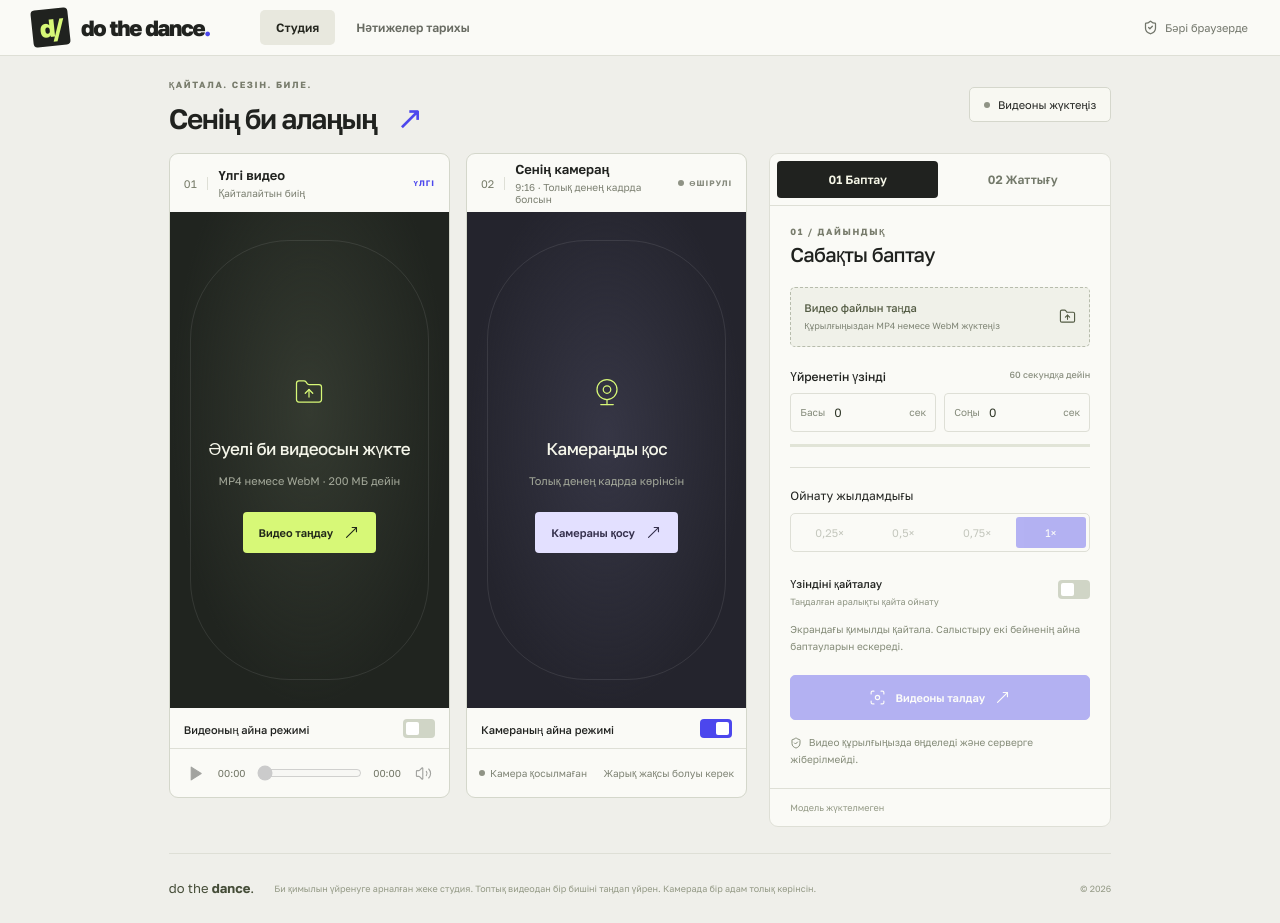
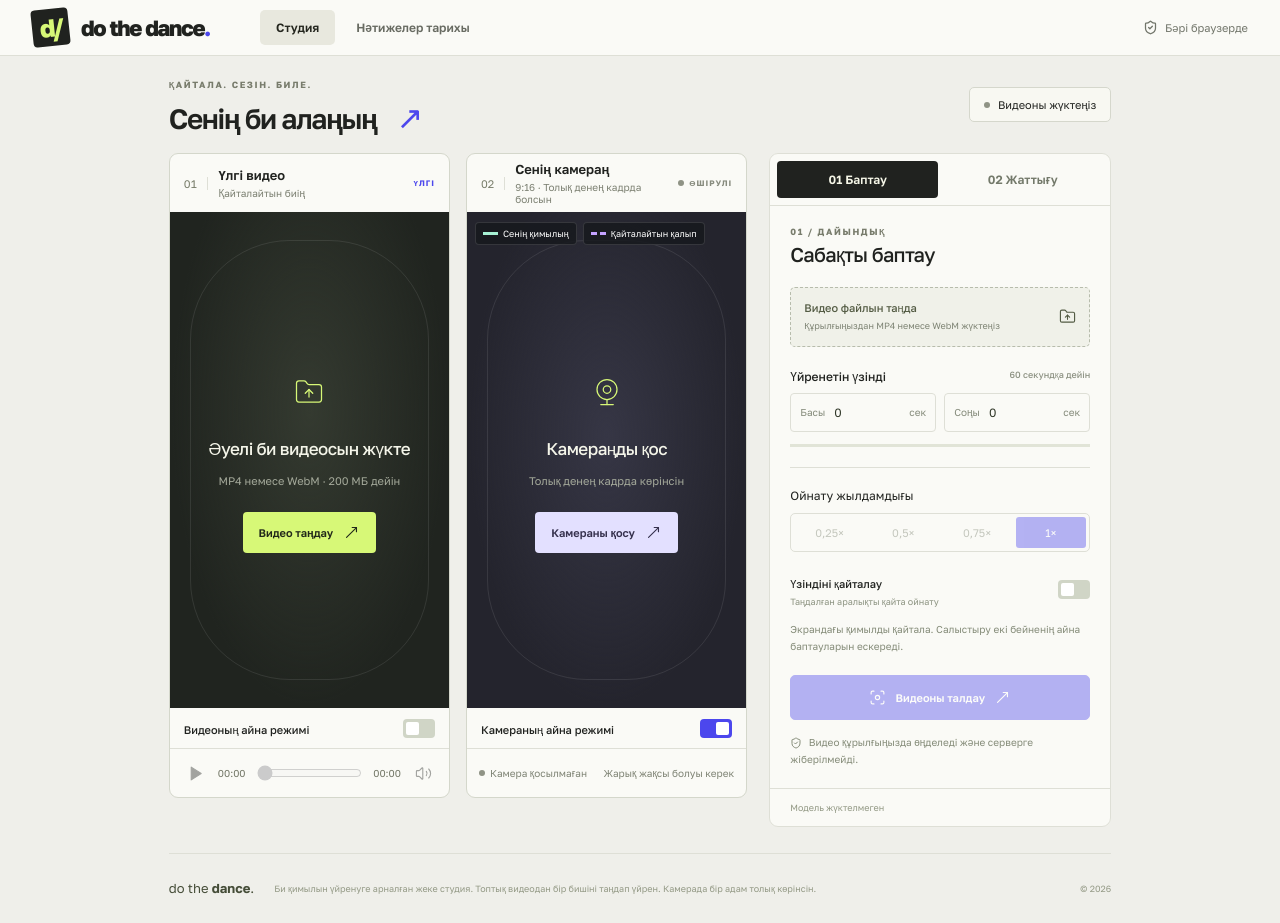
Before and after one commit to aqinaq/DoTheDance, a React (Vite) app: page / in a window 1280 px wide. Built offline with nearby package versions, Linux system fonts and the light colour scheme.

Commit message:
Update Site source

```diff
--- a/src/App.tsx
+++ b/src/App.tsx
@@ -7,6 +7,7 @@ import { videoFileIssue } from './video'
 import { moveEnd, moveStart } from './clip'
 import { trackDancer, type DetectionFrame, type Anchor } from './tracking'
 import { DancerPicker } from './DancerPicker'
+import { drawCameraOverlay, targetOnCamera } from './overlay'
 import { cameraFrame } from './cameraFrame'
 import './style.css'
 
@@ -79,6 +80,11 @@ export default function App(){
     setPlayhead(0);setPlaying(false);setCountdown(0);setError('');setOffset(0)
     drawPose(videoCanvasRef.current,null,videoMirror)
   },[stopCamera,videoMirror])
+  const drawCamera=useCallback((time=videoRef.current?.currentTime??0,highlight:number[]=[])=>{
+    const video=videoRef.current,current=lastCameraPoseRef.current
+    const target=targetOnCamera(samplesRef.current,current,time+offset,video?.videoWidth&&video.videoHeight?video.videoWidth/video.videoHeight:1,9/16,videoMirror,cameraMirror)
+    drawCameraOverlay(cameraCanvasRef.current,current,target,cameraMirror,highlight)
+  },[offset,videoMirror,cameraMirror])
   useEffect(()=>()=>{sessionRef.current++;abortRef.current?.abort();streamRef.current?.getTracks().forEach(t=>t.stop());detectorRef.current?.close();if(urlRef.current)URL.revokeObjectURL(urlRef.current)},[])
   useEffect(()=>{const handler=()=>{streamRef.current?.getTracks().forEach(t=>t.stop())};window.addEventListener('pagehide',handler);return()=>window.removeEventListener('pagehide',handler)},[])
   useEffect(()=>{
@@ -87,17 +93,18 @@ export default function App(){
       canvases.forEach(c=>{if(c){c.width=c.clientWidth*devicePixelRatio;c.height=c.clientHeight*devicePixelRatio}})
       const video=videoRef.current,sample=nearestSample(samplesRef.current,video?.currentTime??0)
       drawPose(videoCanvasRef.current,sample&&!poseIssue(sample.pose,sample.poseCount)?sample.pose:null,videoMirror,[],video?.videoWidth,video?.videoHeight)
-      drawPose(cameraCanvasRef.current,lastCameraPoseRef.current,cameraMirror,[],360,640)
+      drawCamera()
     })
     canvases.forEach(c=>{if(c){ro.observe(c);c.width=c.clientWidth*devicePixelRatio;c.height=c.clientHeight*devicePixelRatio}})
     return()=>ro.disconnect()
-  },[tab,videoMirror,cameraMirror])
+  },[tab,videoMirror,cameraMirror,drawCamera])
   const drawReference=useCallback((time:number)=>{
     const el=videoRef.current
     const sample=nearestSample(samplesRef.current,time)
     drawPose(videoCanvasRef.current,sample&&!poseIssue(sample.pose,sample.poseCount)?sample.pose:null,videoMirror,[],el?.videoWidth,el?.videoHeight)
-  },[videoMirror])
-  useEffect(()=>{drawReference(videoRef.current?.currentTime??0);drawPose(cameraCanvasRef.current,lastCameraPoseRef.current,cameraMirror,live?.highlight,360,640)},[videoMirror,cameraMirror,live,drawReference])
+    drawCamera(time)
+  },[videoMirror,drawCamera])
+  useEffect(()=>{drawReference(videoRef.current?.currentTime??0);drawCamera(undefined,live?.highlight)},[videoMirror,cameraMirror,live,drawReference,drawCamera])
 
   useEffect(()=>{cueRef.current='';cueAtRef.current=0;setLive(null)},[videoMirror,cameraMirror])
 
@@ -240,15 +247,15 @@ export default function App(){
             if(now-cueAtRef.current>1800||!cueRef.current){cueRef.current=result.cue;cueAtRef.current=now}
             setLive({...result,cue:cueRef.current})
           }else setLive(null)
-          drawPose(cameraCanvasRef.current,issue?null:pose,cameraMirror,result?.highlight||[],360,640)
           drawReference(vid.currentTime)
+          drawCamera(vid.currentTime,result?.highlight||[])
         }catch{setCameraIssue('Камера кадры талданбады. Жаттығуды қайта бастаңыз.');pause();return}
       }
       raf=requestAnimationFrame(tick)
     }
     raf=requestAnimationFrame(tick)
     return()=>cancelAnimationFrame(raf)
-  },[phase,offset,videoMirror,cameraMirror,drawReference])
+  },[phase,offset,videoMirror,cameraMirror,drawReference,drawCamera])
   useEffect(()=>{
     if(!cameraOn||phase==='practicing'||phase==='countdown')return
     let raf=0,last=0
@@ -256,13 +263,13 @@ export default function App(){
       const cam=cameraRef.current,detector=detectorRef.current
       if(now-last>=180&&cam&&detector&&cam.readyState>=2){
         last=now
-        try{const observation=detector.detect(cameraFrame(cam,cameraInputRef.current??(cameraInputRef.current=document.createElement('canvas'))),now);const pose=observation.pose;const issue=poseIssue(pose,observation.poseCount);lastCameraPoseRef.current=issue?null:pose;setCameraIssue(issue||'');drawPose(cameraCanvasRef.current,issue?null:pose,cameraMirror,[],360,640)}catch{setCameraIssue('Камера кадры талданбады. Камераны қайта қосыңыз.');return}
+        try{const observation=detector.detect(cameraFrame(cam,cameraInputRef.current??(cameraInputRef.current=document.createElement('canvas'))),now);const pose=observation.pose;const issue=poseIssue(pose,observation.poseCount);lastCameraPoseRef.current=issue?null:pose;setCameraIssue(issue||'');drawCamera()}catch{setCameraIssue('Камера кадры талданбады. Камераны қайта қосыңыз.');return}
       }
       raf=requestAnimationFrame(tick)
     }
     raf=requestAnimationFrame(tick)
     return()=>cancelAnimationFrame(raf)
-  },[cameraOn,phase,cameraMirror])
+  },[cameraOn,phase,cameraMirror,drawCamera])
   useEffect(()=>{if(sourceReady)setControlTab('practice')},[sourceReady])
   const canPractice=sourceReady&&['ready','paused','finished','insufficient'].includes(phase)&&validSamples>0
   const statusLabel=phase==='selecting'?'Бишіні таңдаңыз':phase==='analyzing'?`Талдануда · ${progress}%`:phase==='practicing'?'Жаттығу жүріп жатыр':phase==='countdown'?'Дайындалу':phase==='ready'?'Жаттығуға дайын':phase==='finished'?'Сабақ аяқталды':phase==='insufficient'?'Дерек жеткіліксіз':phase==='error'?'Қате':phase==='loaded'?'Видео жүктелді':'Видеоны жүктеңіз'
@@ -284,7 +291,7 @@ export default function App(){
           <div className="media-controls"><button disabled={!url||showPicker||phase==='analyzing'} onClick={()=>{const v=videoRef.current;if(!v)return;if(phase==='practicing'){pause();return}if(phase==='paused'){void resume();return}if(v.paused)v.play().catch(()=>setError('Видео ойнатылмады.'));else v.pause()}} aria-label={playing?'Кідірту':'Ойнату'}>{playing?<Pause size={17} fill="currentColor"/>:<Play size={17} fill="currentColor"/>}</button><span className="time">{fmt(playhead)}</span><input className="timeline" aria-label="Видео уақыты" type="range" min={0} max={duration||1} step="0.01" value={playhead} disabled={!url||showPicker||phase==='analyzing'} onChange={e=>{const t=Number(e.target.value);if(videoRef.current)videoRef.current.currentTime=t;setPlayhead(t);drawReference(t)}}/><span className="time">{fmt(duration)}</span><button disabled={!url} aria-label={muted?'Дыбысты қосу':'Дыбысты өшіру'} onClick={()=>setMuted(!muted)}>{muted?<VolumeX size={17}/>:<Volume2 size={17}/>}</button></div>
         </div>
         <div className="media-card"><div className="card-head"><div className="card-number">02</div><div><h3>Сенің камераң</h3><p>9:16 · Толық денең кадрда болсын</p></div><span className={`live-tag ${cameraOn?'on':''}`}><span/> {cameraOn?'ҚОСУЛЫ':'ӨШІРУЛІ'}</span></div>
-          <div className="stage camera-stage"><video ref={cameraRef} autoPlay muted playsInline style={{transform:cameraMirror?'scaleX(-1)':undefined}}/><canvas ref={cameraCanvasRef} className="pose-canvas"/>{!cameraOn&&<div className="stage-empty"><span className="empty-orbit mint-orbit"><Camera size={30}/></span><strong>Камераңды қос</strong><small>Толық денең кадрда көрінсін</small><button className="small-cta mint-cta" onClick={startCamera}>Камераны қосу <ArrowRight size={15}/></button></div>}{countdown>0&&<div className="countdown">{countdown}</div>}</div>
+          <div className="stage camera-stage"><video ref={cameraRef} autoPlay muted playsInline style={{transform:cameraMirror?'scaleX(-1)':undefined}}/><canvas ref={cameraCanvasRef} className="pose-canvas"/><div className="pose-legend"><span><i/>Сенің қимылың</span><span><i/>Қайталайтын қалып</span></div>{!cameraOn&&<div className="stage-empty"><span className="empty-orbit mint-orbit"><Camera size={30}/></span><strong>Камераңды қос</strong><small>Толық денең кадрда көрінсін</small><button className="small-cta mint-cta" onClick={startCamera}>Камераны қосу <ArrowRight size={15}/></button></div>}{countdown>0&&<div className="countdown">{countdown}</div>}</div>
           <div className="toggle-row"><div><b>Камераның айна режимі</b><small>{cameraMirror?'Қосулы · өзіңді айнадағыдай көресің':'Өшірулі · камера бастапқы күйінде'}</small></div><button className={`switch ${cameraMirror?'on':''}`} onClick={()=>setCameraMirror(v=>!v)} aria-label="Камераның айна режимі" aria-pressed={cameraMirror}><span/></button></div>
           <div className="camera-bottom"><span><span className={`camera-indicator ${cameraOn?'on':''}`}/>{cameraOn?'Камера дайын':'Камера қосылмаған'}</span>{cameraOn?<button onClick={()=>{if(phase==='practicing'||phase==='paused')finish();if(phase==='countdown'){sessionRef.current++;setCountdown(0);setPhase('ready')}stopCamera()}}>Камераны өшіру</button>:<span>Жарық жақсы болуы керек</span>}</div>
         </div>
@@ -307,6 +314,7 @@ export default function App(){
           <div className="practice-actions">{phase==='practicing'?<><button className="primary-button" onClick={pause}><Pause size={17}/> Кідірту</button><button className="secondary-button" onClick={finish}>Аяқтау</button></>:phase==='paused'?<><button className="primary-button" onClick={resume}><Play size={17} fill="currentColor"/> Жалғастыру</button><button className="secondary-button" onClick={finish}>Аяқтау</button></>:<button className="primary-button" disabled={!canPractice||!cameraOn||phase==='countdown'} onClick={begin}><Play size={17} fill="currentColor"/> Жаттығуды бастау <ArrowRight size={18}/></button>}</div>
           <div className="practice-state"><div className={`practice-symbol ${phase==='practicing'?'pulsing':''}`}><Activity size={29}/></div><div><b>{phase==='practicing'?'Қимыл талданып жатыр':phase==='countdown'?'Дайындал!':phase==='paused'?'Жаттығу кідірді':canPractice?'Бастауға дайынсың':'Қимылды бірге үйренейік'}</b><p>{phase==='practicing'?(cameraIssue||referenceNotice||'Үлгіге қарап, қимылды қайтала.'):'Видео талданып, камера қосылған соң жаттығуды баста.'}</p></div></div>
           <div className="scores"><div><span>Қимыл ұқсастығы</span><b>{live?`${live.poseScore}%`:'—'}</b><div className="score-bar"><span style={{width:`${live?.poseScore||0}%`}}/></div></div><div><span>Уақыт сәйкестігі</span><b>{live?`${live.timingScore}%`:'—'}</b><div className="score-bar mint-bar"><span style={{width:`${live?.timingScore||0}%`}}/></div></div></div>
+          <p className="overlay-hint">Жасыл сызық — сенің қимылың. Күлгін үзік сызық — үлгінің осы сәттегі қалпы. Екі адам да анық көрінгенде көрсетіледі.</p>
           <div className="feedback"><span className="feedback-icon"><Sparkles size={16}/></span><div><b>Нақты кеңес</b><p>{live?.cue||(phase==='practicing'?(referenceNotice||cameraIssue||'Бағалау үшін дерек жеткіліксіз'):'Жаттығу кезінде түзету осы жерде көрінеді.')}</p></div></div>
           <div className="offset-row"><label htmlFor="offset">Уақытты ығыстыру <span title="Камера мен үлгі арасындағы кідірісті қолмен түзетеді"><Info size={14}/></span></label><div><input id="offset" type="range" min="-1" max="1" step="0.05" value={offset} onChange={e=>setOffset(Number(e.target.value))}/><span>{offset>0?'+':''}{offset.toFixed(2)} с</span></div></div>
 
--- /dev/null
+++ b/src/overlay.ts
@@ -0,0 +1,22 @@
+import {drawPose, nearestSample, poseIssue, reflectPose, type Pose, type Sample} from './pose'
+
+/** Place the timed reference on the user's hip center and torso scale, in camera coordinates. */
+export function targetOnCamera(samples:Sample[],current:Pose|null,time:number,refAspect:number,camAspect:number,videoMirror:boolean,cameraMirror:boolean):Pose|null {
+  if(!current||poseIssue(current)||!Number.isFinite(refAspect)||refAspect<=0||!Number.isFinite(camAspect)||camAspect<=0)return null
+  const sample=nearestSample(samples,time)
+  if(!sample?.pose||poseIssue(sample.pose,sample.poseCount)||sample.trackState==='lost'||sample.trackState==='ambiguous'||Math.abs(sample.time-time)>.2)return null
+  const reference=videoMirror!==cameraMirror?reflectPose(sample.pose):sample.pose
+  const body=(p:Pose,aspect:number)=>{
+    const x=(p[23].x+p[24].x)/2*aspect,y=(p[23].y+p[24].y)/2
+    return {x,y,size:Math.hypot((p[11].x+p[12].x)/2*aspect-x,(p[11].y+p[12].y)/2-y)}
+  }
+  const from=body(reference,refAspect),to=body(current,camAspect)
+  if(from.size<.03||to.size<.03)return null
+  const scale=to.size/from.size
+  return reference.map(p=>({...p,x:((p.x*refAspect-from.x)*scale+to.x)/camAspect,y:(p.y-from.y)*scale+to.y}))
+}
+export function drawCameraOverlay(canvas:HTMLCanvasElement|null,current:Pose|null,target:Pose|null,mirrored:boolean,highlight:number[]=[]){
+  // Wider dashed purple target remains distinguishable even when poses coincide.
+  drawPose(canvas,target,mirrored,[],360,640,{color:'#c4a2ff',dashed:true})
+  drawPose(canvas,current,mirrored,highlight,360,640,{color:'#a6f0d3',overlay:true})
+}
--- a/src/pose.ts
+++ b/src/pose.ts
@@ -90,12 +90,12 @@ export function compare(reference: Sample[], current: Pose, time: number, offset
   }
 }
 
-export function drawPose(canvas: HTMLCanvasElement | null, pose: Pose | null, mirrored: boolean, highlight: number[] = [], videoWidth?: number, videoHeight?: number) {
+export function drawPose(canvas: HTMLCanvasElement | null, pose: Pose | null, mirrored: boolean, highlight: number[] = [], videoWidth?: number, videoHeight?: number, style: {color?:string; dashed?:boolean; overlay?:boolean} = {}) {
   if (!canvas) return
   const {width,height}=canvas
   const ctx=canvas.getContext('2d')
   if (!ctx) return
-  ctx.clearRect(0,0,width,height)
+  if(!style.overlay) ctx.clearRect(0,0,width,height)
   if (!pose) return
   const scale=videoWidth&&videoHeight?Math.min(width/videoWidth,height/videoHeight):1
   const drawnWidth=videoWidth&&videoHeight?videoWidth*scale:width
@@ -103,18 +103,22 @@ export function drawPose(canvas: HTMLCanvasElement | null, pose: Pose | null, mi
   const left=(width-drawnWidth)/2, top=(height-drawnHeight)/2
   const x=(i:number)=>left+(mirrored?1-pose[i].x:pose[i].x)*drawnWidth
   const y=(i:number)=>top+pose[i].y*drawnHeight
-  ctx.lineCap='round';ctx.lineJoin='round';ctx.lineWidth=Math.max(2,width/180)
+  ctx.save()
+  ctx.setLineDash(style.dashed?[Math.max(5,width/60),Math.max(4,width/90)]:[])
+  ctx.lineCap='round';ctx.lineJoin='round';ctx.lineWidth=Math.max(2,width/180)*(style.dashed?2.2:1)
   for (const [a,b] of connections) {
     if ((pose[a].visibility??0)<.45||(pose[b].visibility??0)<.45) continue
-    ctx.strokeStyle=highlight.includes(a)||highlight.includes(b)?'#f47764':'#a6f0d3'
+    ctx.strokeStyle=highlight.includes(a)||highlight.includes(b)?'#f47764':(style.color||'#a6f0d3')
     ctx.beginPath();ctx.moveTo(x(a),y(a));ctx.lineTo(x(b),y(b));ctx.stroke()
   }
+  ctx.setLineDash([])
   for (const i of required) {
     if ((pose[i].visibility??0)<.45) continue
-    ctx.fillStyle=highlight.includes(i)?'#f47764':'#a6f0d3'
+    ctx.fillStyle=highlight.includes(i)?'#f47764':(style.color||'#a6f0d3')
     ctx.strokeStyle='#172320';ctx.lineWidth=2
-    ctx.beginPath();ctx.arc(x(i),y(i),Math.max(3,width/100),0,Math.PI*2);ctx.fill();ctx.stroke()
+    ctx.beginPath();ctx.arc(x(i),y(i),Math.max(3,width/100)*(style.dashed?1.6:1),0,Math.PI*2);if(!style.dashed)ctx.fill();ctx.strokeStyle=style.dashed?(style.color||'#c4a2ff'):'#172320';ctx.stroke()
   }
+  ctx.restore()
 }
 
 export function nearestSample(samples: Sample[], time: number): Sample | null {
```
Also changed, not shown: src/style.css, 2 other files (tests, documents, lock files or other folders).
